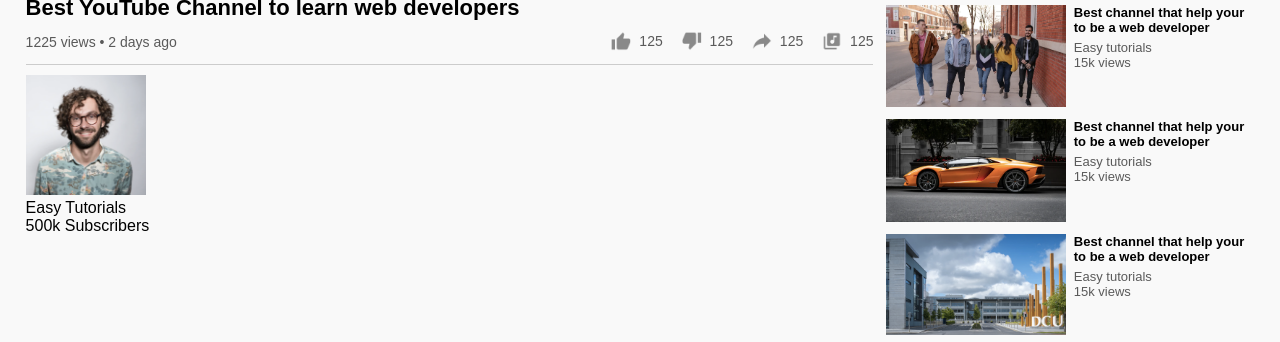
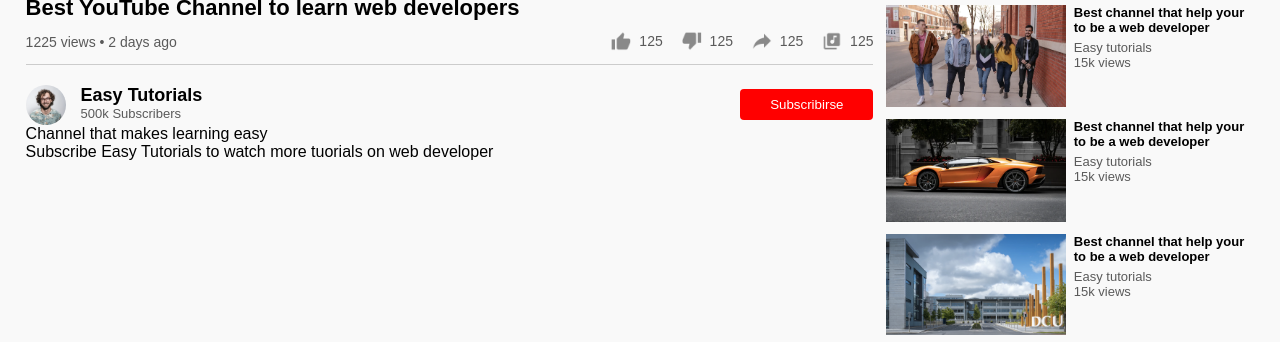
Before and after one commit to JuanDavidSerranoValencia/youTubeAPI, a plain HTML site: page videos.html in a window 1280 px wide. Shown: the part 526-868 px from the top of the page. Drawn offline with Linux system fonts and the light colour scheme.

Commit message:
feat: :art: subcripsion img canal

```diff
--- a/css/styless.css
+++ b/css/styless.css
@@ -287,3 +287,42 @@ nav{
     margin: 10px 0px;
 
 }
+.publisher{
+    display: flex;
+    align-items: center;
+    margin-top: 20px;
+}
+
+.publisher div{
+    flex: 1;
+    line-height: 18px;
+}
+
+.publisher img{
+    width: 40px;
+    border-radius: 50%;
+    margin-right: 15px;
+}
+
+.publisher div p{
+    color: #000;
+    font-weight: 600;
+    font-size: 18px;
+}
+
+.publisher div span{
+    font-size: 13px;
+    color:#5a5a5a;
+}
+
+.publisher button{
+    background: red;
+    color: #fff;
+    padding: 8px 30px;
+    border: 0;
+    outline: 0;
+    border-radius: 4px;
+    cursor: pointer;
+}
+
+vid-description
--- a/videos.html
+++ b/videos.html
@@ -57,6 +57,12 @@
                     <p>Easy Tutorials</p>
                     <span>500k Subscribers</span>
                 </div>
+                <button type="button">Subscribirse</button>
+
+            </div>
+            <div class="vid-description">
+                <p>Channel that makes learning easy</p>
+                <p>Subscribe Easy Tutorials to watch more tuorials on web developer</p>
 
             </div>
 
```
